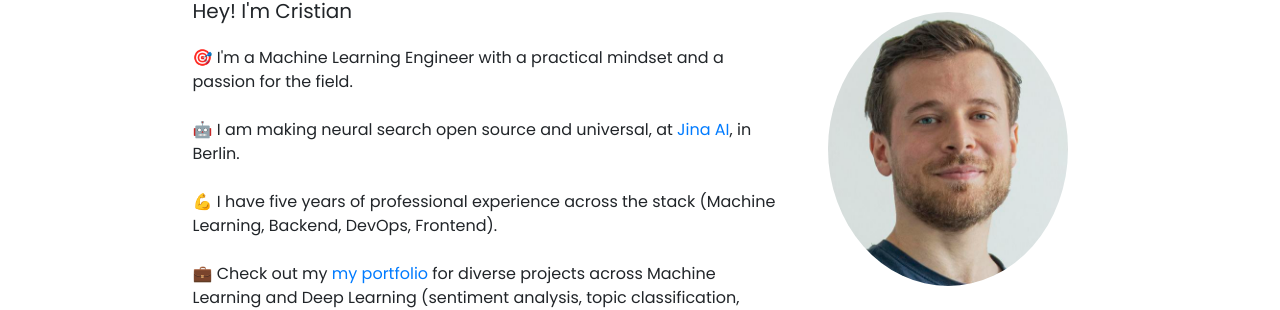
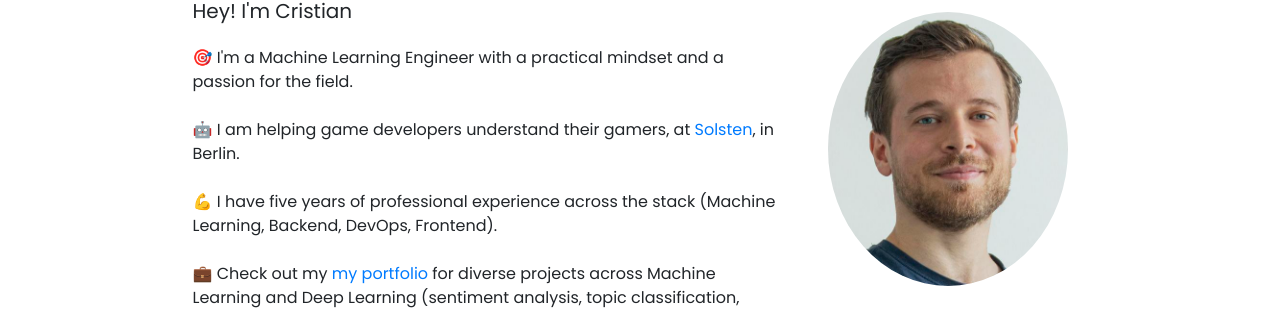
Before and after one commit to cristianmtr/resume, a Jekyll site: the page built from index.html, in a window 1280 px wide and 900 px high. Shown: the part 190-500 px from the top of the window. Built offline with Jekyll 4.4.1, drawn with Linux system fonts in a browser that asks for light colours; nearby versions of some CDN libraries; comment, search, counter and statistics services are not loaded.

Commit message:
Update index.html

```diff
--- a/index.html
+++ b/index.html
@@ -12,7 +12,7 @@ weight: 1
 
     🎯 I'm a Machine Learning Engineer with a practical mindset and a passion for the field.</br></br>
 
-    🤖 I am making neural search open source and universal, at <a href="https://jina.ai/">Jina AI</a>, in Berlin.</br></br>
+    🤖 I am helping game developers understand their gamers, at <a href="https://www.solsten.io/">Solsten</a>, in Berlin.</br></br>
 
     💪 I have five years of professional experience across the stack (Machine Learning, Backend, DevOps, Frontend).</br></br>
 
```
